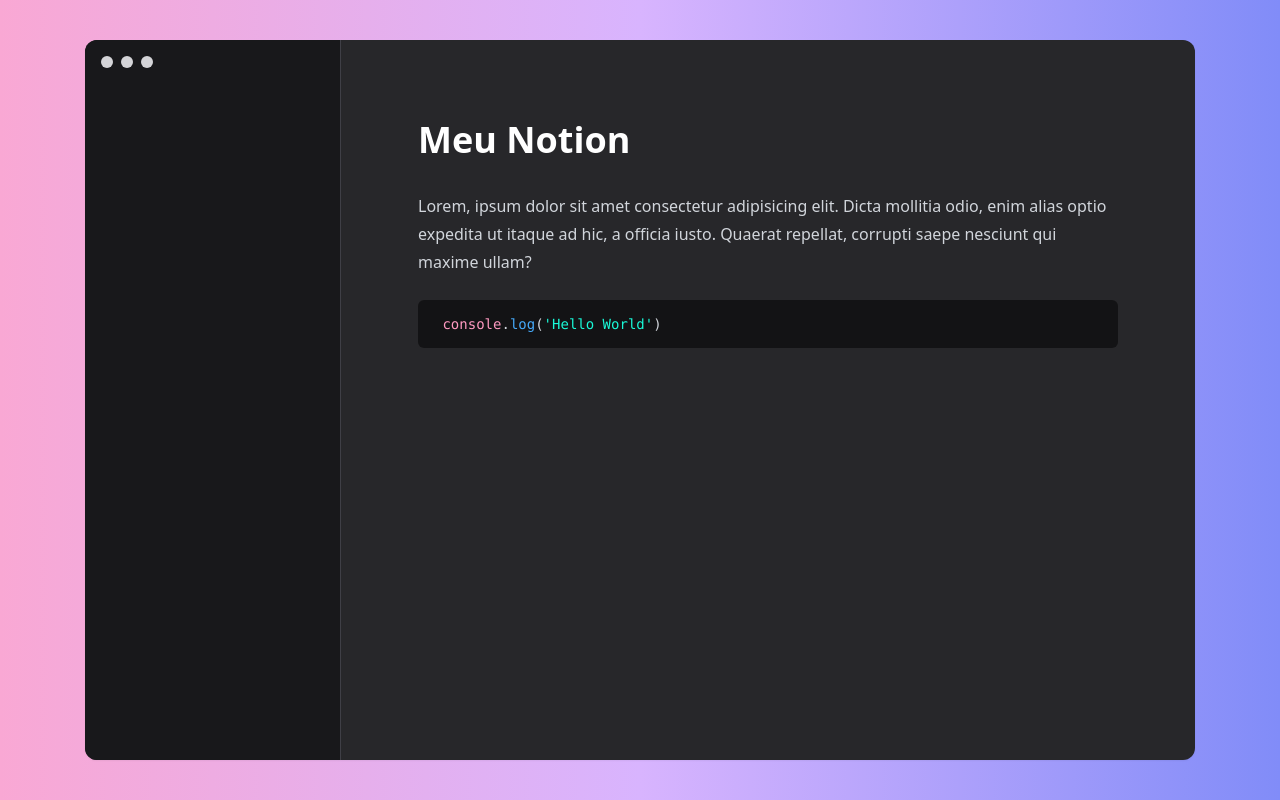
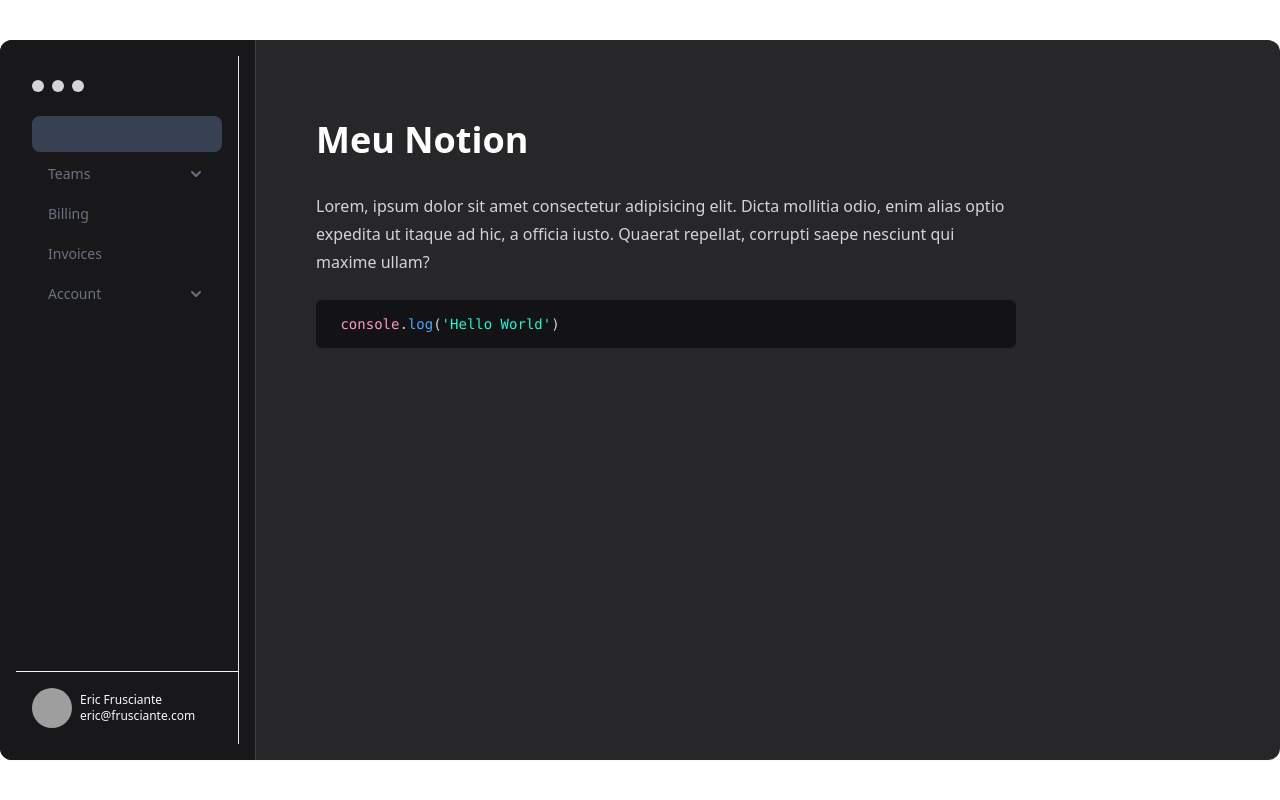
Before and after one commit to Alerrando/Notion-Clone, a React (Vite) app: page / in a window 1280 px wide. Built offline with nearby package versions, Linux system fonts and the light colour scheme; grey boxes are pictures that could not be loaded.

Commit message:
add Aside component

```diff
--- a/src/App.tsx
+++ b/src/App.tsx
@@ -1,15 +1,12 @@
+import { Aside } from "./components/Aside";
 import { Editor } from "./components/Editor";
 
 export function App() {
   return (
-    <div className="min-h-screen flex items-center justify-center p-8 text-zinc-50 bg-gradient-to-r from-pink-300 via-purple-300 to-indigo-400">
-      <div className="bg-zinc-800 w-[1110px] mx-auto rounded-xl min-h-[720px] shadow-sm border-black/20 overflow-hidden grid grid-cols-[16rem_1fr]">
+    <div className="min-h-screen flex items-center justify-center text-zinc-50">
+      <div className="bg-zinc-800 w-full mx-auto rounded-xl min-h-[720px] shadow-sm border-black/20 overflow-hidden md:grid md:grid-cols-[16rem_1fr]">
         <aside className="bg-zinc-900 border-r border-r-zinc-700 p-4">
-          <div className="w-min flex gap-2 group">
-            <button className="w-3 h-3 rounded-full bg-zinc-300  group-hover:bg-red-400"></button>
-            <button className="w-3 h-3 rounded-full bg-zinc-300  group-hover:bg-yellow-400"></button>
-            <button className="w-3 h-3 rounded-full bg-zinc-300  group-hover:bg-green-400"></button>
-          </div>
+          <Aside />
         </aside>
 
         <main className="p-4">
--- /dev/null
+++ b/src/components/Aside.tsx
@@ -0,0 +1,159 @@
+export function Aside() {
+  return (
+    <>
+      <div className="flex h-full flex-col justify-between border-e">
+        <div className="px-4 py-6">
+          <div className="w-min flex gap-2 group">
+            <button className="w-3 h-3 rounded-full bg-zinc-300  group-hover:bg-red-400"></button>
+            <button className="w-3 h-3 rounded-full bg-zinc-300  group-hover:bg-yellow-400"></button>
+            <button className="w-3 h-3 rounded-full bg-zinc-300  group-hover:bg-green-400"></button>
+          </div>
+
+          <ul className="mt-6 space-y-1">
+            <li>
+              <a
+                href=""
+                className="block rounded-lg bg-gray-700 px-4 py-2 text-sm font-medium text-gray-700"
+              >
+                General
+              </a>
+            </li>
+
+            <li>
+              <details className="group [&_summary::-webkit-details-marker]:hidden">
+                <summary className="flex cursor-pointer items-center justify-between rounded-lg px-4 py-2 text-gray-500 hover:bg-gray-700 hover:text-gray-50">
+                  <span className="text-sm font-medium"> Teams </span>
+
+                  <span className="shrink-0 transition duration-300 group-open:-rotate-180">
+                    <svg
+                      xmlns="http://www.w3.org/2000/svg"
+                      className="h-5 w-5"
+                      viewBox="0 0 20 20"
+                      fill="currentColor"
+                    >
+                      <path
+                        fillRule="evenodd"
+                        d="M5.293 7.293a1 1 0 011.414 0L10 10.586l3.293-3.293a1 1 0 111.414 1.414l-4 4a1 1 0 01-1.414 0l-4-4a1 1 0 010-1.414z"
+                        clipRule="evenodd"
+                      />
+                    </svg>
+                  </span>
+                </summary>
+
+                <ul className="mt-2 space-y-1 px-4">
+                  <li>
+                    <a
+                      href=""
+                      className="block rounded-lg px-4 py-2 text-sm font-medium text-gray-500 hover:bg-gray-700 hover:text-gray-50"
+                    >
+                      Banned Users
+                    </a>
+                  </li>
+
+                  <li>
+                    <a
+                      href=""
+                      className="block rounded-lg px-4 py-2 text-sm font-medium text-gray-500 hover:bg-gray-700 hover:text-gray-50"
+                    >
+                      Calendar
+                    </a>
+                  </li>
+                </ul>
+              </details>
+            </li>
+
+            <li>
+              <a
+                href=""
+                className="block rounded-lg px-4 py-2 text-sm font-medium text-gray-500 hover:bg-gray-100 hover:text-gray-50"
+              >
+                Billing
+              </a>
+            </li>
+
+            <li>
+              <a
+                href=""
+                className="block rounded-lg px-4 py-2 text-sm font-medium text-gray-500 hover:bg-gray-100 hover:text-gray-50"
+              >
+                Invoices
+              </a>
+            </li>
+
+            <li>
+              <details className="group [&_summary::-webkit-details-marker]:hidden">
+                <summary className="flex cursor-pointer items-center justify-between rounded-lg px-4 py-2 text-gray-500 hover:bg-gray-100 hover:text-gray-50">
+                  <span className="text-sm font-medium"> Account </span>
+
+                  <span className="shrink-0 transition duration-300 group-open:-rotate-180">
+                    <svg
+                      xmlns="http://www.w3.org/2000/svg"
+                      className="h-5 w-5"
+                      viewBox="0 0 20 20"
+                      fill="currentColor"
+                    >
+                      <path
+                        fillRule="evenodd"
+                        d="M5.293 7.293a1 1 0 011.414 0L10 10.586l3.293-3.293a1 1 0 111.414 1.414l-4 4a1 1 0 01-1.414 0l-4-4a1 1 0 010-1.414z"
+                        clipRule="evenodd"
+                      />
+                    </svg>
+                  </span>
+                </summary>
+
+                <ul className="mt-2 space-y-1 px-4">
+                  <li>
+                    <a
+                      href=""
+                      className="block rounded-lg px-4 py-2 text-sm font-medium text-gray-500 hover:bg-gray-100 hover:text-gray-50"
+                    >
+                      Details
+                    </a>
+                  </li>
+
+                  <li>
+                    <a
+                      href=""
+                      className="block rounded-lg px-4 py-2 text-sm font-medium text-gray-500 hover:bg-gray-100 hover:text-gray-50"
+                    >
+                      Security
+                    </a>
+                  </li>
+
+                  <li>
+                    <form action="/logout">
+                      <button
+                        type="submit"
+                        className="w-full rounded-lg px-4 py-2 text-sm font-medium text-gray-500 [text-align:_inherit] hover:bg-gray-100 hover:text-gray-50"
+                      >
+                        Logout
+                      </button>
+                    </form>
+                  </li>
+                </ul>
+              </details>
+            </li>
+          </ul>
+        </div>
+
+        <div className="sticky inset-x-0 bottom-0 border-t border-gray-100">
+          <a href="#" className="flex items-center gap-2 p-4 hover:bg-gray-50">
+            <img
+              alt="Man"
+              src="https://images.unsplash.com/photo-1600486913747-55e5470d6f40?ixlib=rb-1.2.1&ixid=MnwxMjA3fDB8MHxwaG90by1wYWdlfHx8fGVufDB8fHx8&auto=format&fit=crop&w=1770&q=80"
+              className="h-10 w-10 rounded-full object-cover"
+            />
+
+            <div>
+              <p className="text-xs">
+                <strong className="block font-medium">Eric Frusciante</strong>
+
+                <span> eric@frusciante.com </span>
+              </p>
+            </div>
+          </a>
+        </div>
+      </div>
+    </>
+  );
+}
--- a/src/components/Editor.tsx
+++ b/src/components/Editor.tsx
@@ -54,7 +54,7 @@ export function Editor() {
     <>
       <EditorContent
         editor={editor}
-        className="max-w-[700px] mx-auto pt-16 prose prose-invert"
+        className="max-w-[700px] mr-[25%] ml-auto pt-16 prose prose-invert"
       />
 
       {editor && (
--- a/src/components/FloatingMenuShow/FloatingMenuTexts/index.tsx
+++ b/src/components/FloatingMenuShow/FloatingMenuTexts/index.tsx
@@ -3,7 +3,7 @@ import { Texts } from "./Texts";
 
 type TextsInputProps = {
   className: string;
-  text: TimeRanges;
+  text: string;
 };
 
 type FloatingMenuTextsProps = {
```
